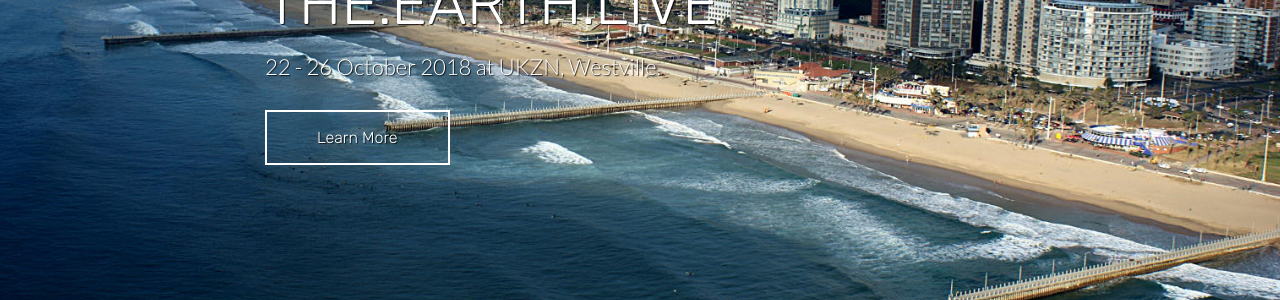
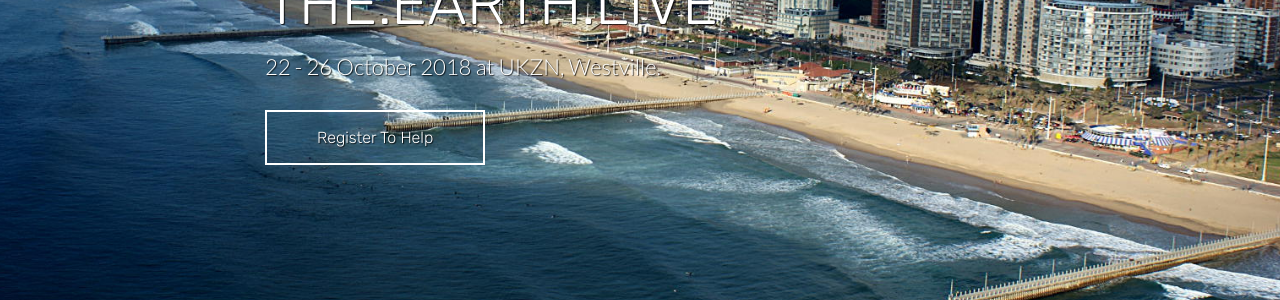
Before and after one commit to JustinPringle/earth-live, a Jekyll site: the page built from index.html, in a window 1280 px wide and 900 px high. Shown: the part 384-684 px from the top of the window. Built offline with Jekyll 4.4.1, drawn with Linux system fonts in a browser that asks for light colours; nearby versions of some CDN libraries.

Commit message:
Update index.html

```diff
--- a/index.html
+++ b/index.html
@@ -10,7 +10,7 @@ bottom_image: https://unsplash.it/2000/1322?a=.png
 		<div class="hero-text-container">
 			<h1 class="editable">THE.EARTH.LIVE</h1>
 			<p class="subtext editable">22 - 26 October 2018 at UKZN, Westville.</p>
-			<div class="cta button alt"><a href="https://goo.gl/forms/LD0i0D0mZTQqzTKD2">Learn More</a></div>
+			<div class="cta button alt"><a href="https://docs.google.com/forms/d/e/1FAIpQLScm3_DZQtBWmm1ZB_-I5kKXSoe1QXl22KQJbWgz31CvSwXm7w/viewform?usp=pp_url">Register To Help</a></div>
 		</div>
 	</div>
 	<div class="learn-more"><a href="#learn-more">Learn more <span class="arrow">&#x25BC;</span></a></div>
```
